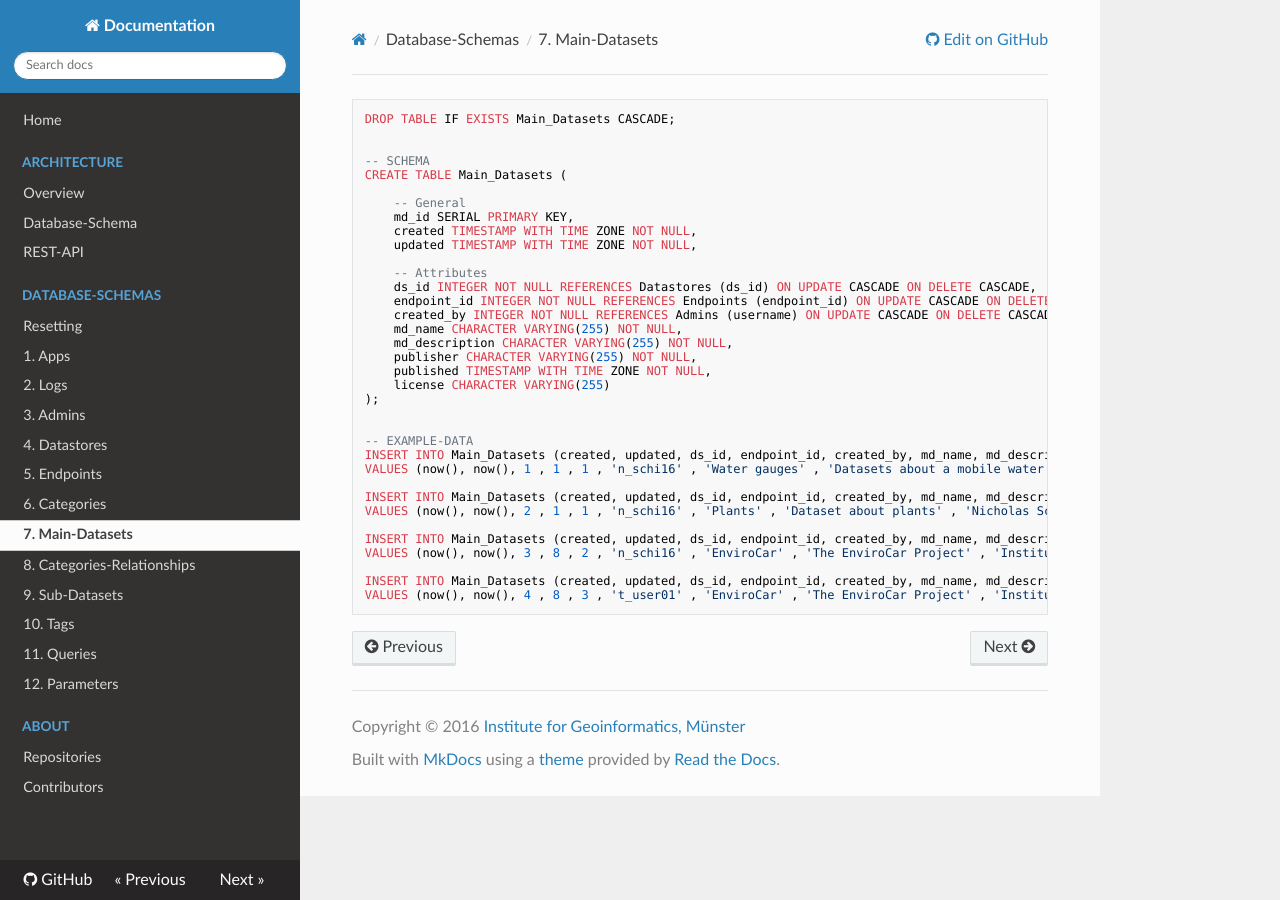
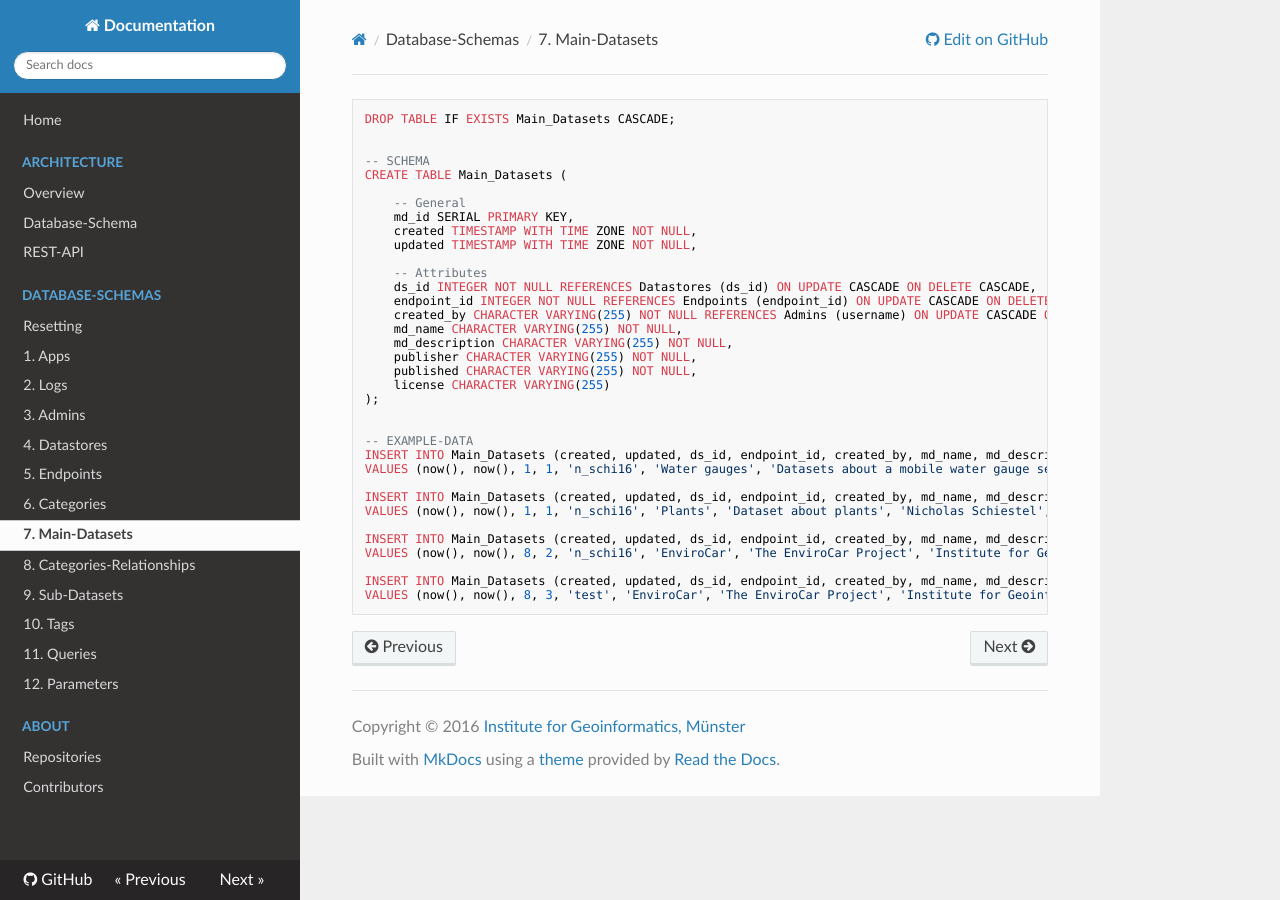
Before and after one commit to geo-c/OCT-Core-Docs, an MkDocs documentation site: the page built from docs/schemas/7_main_datasets.md, in a window 1280 px wide. Built offline with MkDocs 1.6.1, drawn with Linux system fonts in a browser that asks for light colours; nearby versions of some CDN libraries; old or Windows-style settings are respelled for this version of MkDocs.

Commit message:
Typo-fixes

````diff
--- a/docs/schemas/7_main_datasets.md
+++ b/docs/schemas/7_main_datasets.md
@@ -13,25 +13,25 @@
     -- Attributes
     ds_id INTEGER NOT NULL REFERENCES Datastores (ds_id) ON UPDATE CASCADE ON DELETE CASCADE,
     endpoint_id INTEGER NOT NULL REFERENCES Endpoints (endpoint_id) ON UPDATE CASCADE ON DELETE CASCADE,
-    created_by INTEGER NOT NULL REFERENCES Admins (username) ON UPDATE CASCADE ON DELETE CASCADE,
+    created_by CHARACTER VARYING(255) NOT NULL REFERENCES Admins (username) ON UPDATE CASCADE ON DELETE CASCADE,
     md_name CHARACTER VARYING(255) NOT NULL,
     md_description CHARACTER VARYING(255) NOT NULL,
     publisher CHARACTER VARYING(255) NOT NULL,
-    published TIMESTAMP WITH TIME ZONE NOT NULL,
+    published CHARACTER VARYING(255) NOT NULL,
     license CHARACTER VARYING(255)
 );
 
 
 -- EXAMPLE-DATA
 INSERT INTO Main_Datasets (created, updated, ds_id, endpoint_id, created_by, md_name, md_description, publisher, published, license)
-VALUES (now(), now(), 1 , 1 , 1 , 'n_schi16' , 'Water gauges' , 'Datasets about a mobile water gauge sensor network' , 'Nicholas Schiestel' , 'July 2016' , 'MIT');
+VALUES (now(), now(), 1, 1, 'n_schi16', 'Water gauges', 'Datasets about a mobile water gauge sensor network', 'Nicholas Schiestel', 'July 2016', 'MIT');
 
 INSERT INTO Main_Datasets (created, updated, ds_id, endpoint_id, created_by, md_name, md_description, publisher, published, license)
-VALUES (now(), now(), 2 , 1 , 1 , 'n_schi16' , 'Plants' , 'Dataset about plants' , 'Nicholas Schiestel' , 'June 2016' , 'MIT');
+VALUES (now(), now(), 1, 1, 'n_schi16', 'Plants', 'Dataset about plants', 'Nicholas Schiestel', 'June 2016', 'MIT');
 
 INSERT INTO Main_Datasets (created, updated, ds_id, endpoint_id, created_by, md_name, md_description, publisher, published, license)
-VALUES (now(), now(), 3 , 8 , 2 , 'n_schi16' , 'EnviroCar' , 'The EnviroCar Project' , 'Institute for Geoinformatics' , '2013-01-01' , 'MIT');
+VALUES (now(), now(), 8, 2, 'n_schi16', 'EnviroCar', 'The EnviroCar Project', 'Institute for Geoinformatics', '2013-01-01', 'MIT');
 
 INSERT INTO Main_Datasets (created, updated, ds_id, endpoint_id, created_by, md_name, md_description, publisher, published, license)
-VALUES (now(), now(), 4 , 8 , 3 , 't_user01' , 'EnviroCar' , 'The EnviroCar Project' , 'Institute for Geoinformatics' , '2013-01-01' , 'MIT');
+VALUES (now(), now(), 8, 3, 'test', 'EnviroCar', 'The EnviroCar Project', 'Institute for Geoinformatics', '2013-01-01', 'MIT');
 ```
````
